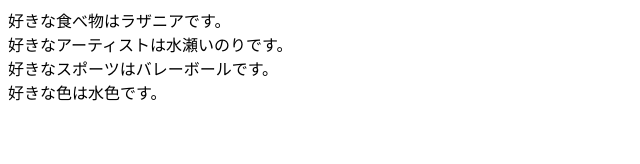
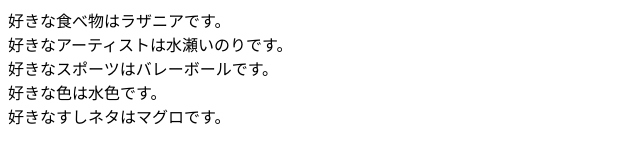
Before and after one commit to Mao-Mizoguchi/command-test, a plain HTML site: page index.html in a window 1280 px wide. Shown: the whole page, without its empty margins (0-640 px from the left). Drawn offline with Linux system fonts and the light colour scheme.

Commit message:
好きなすしネタの追加

```diff
--- a/index.html
+++ b/index.html
@@ -5,5 +5,6 @@
 		好きなアーティストは水瀬いのりです。<br>
 		好きなスポーツはバレーボールです。<br>
 		好きな色は水色です。<br>
+		好きなすしネタはマグロです。<br>
 	</body>
 </html>
```
